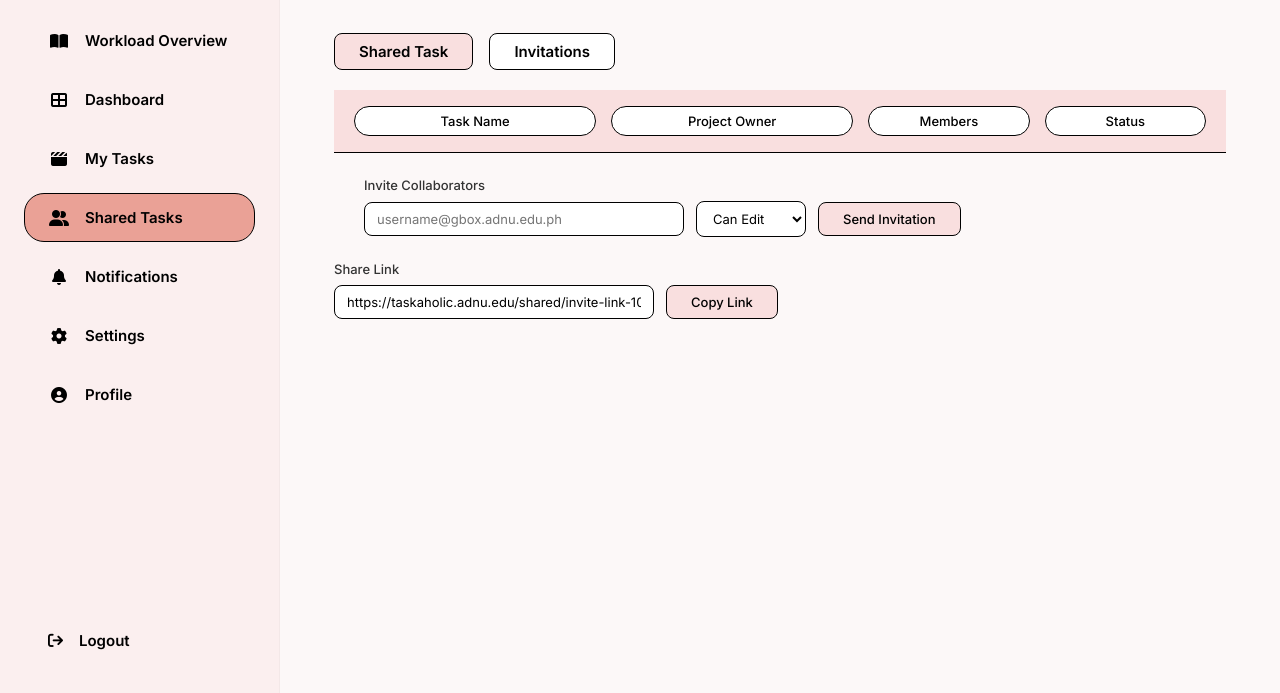
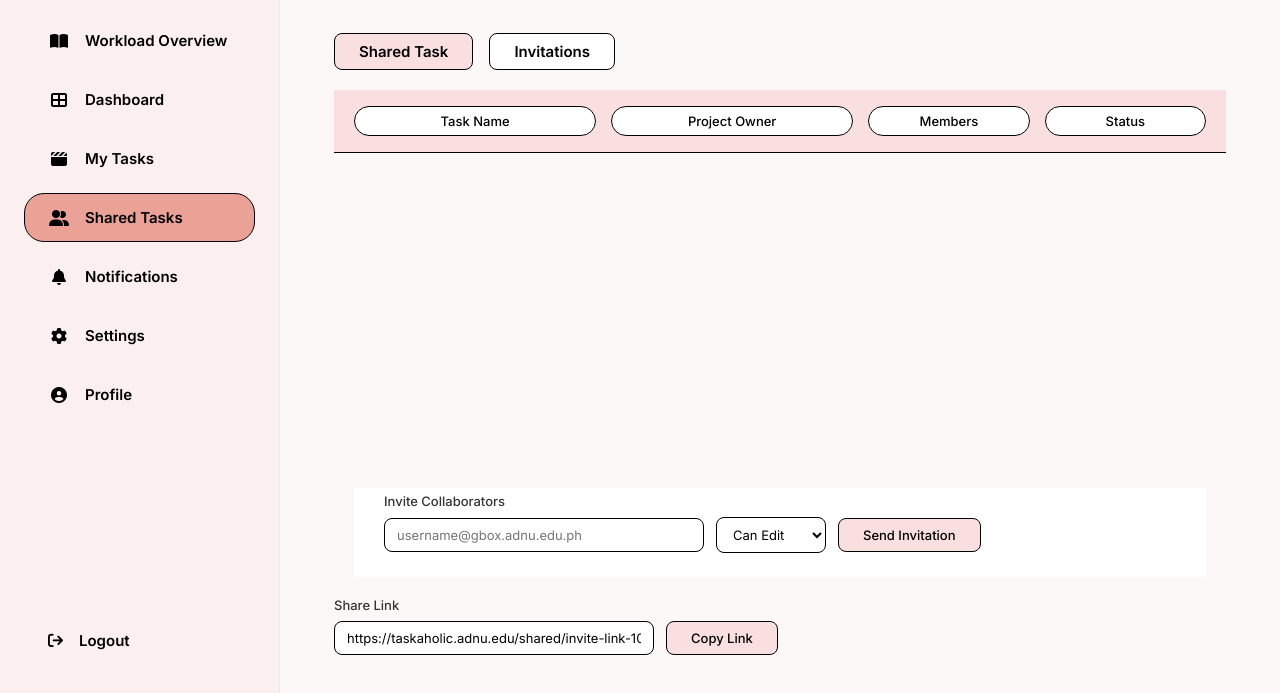
Before and after one commit to andreikristoffermanrique/Taskaholic, a website with bundled scripts: page app/shared_task.html in a window 1280 px wide. Shown: the part 101-794 px from the top of the page. Built offline with nearby package versions, Linux system fonts and the light colour scheme; no server answers; a web font is replaced by a local one.

Commit message:
updated shared_task.html

```diff
--- a/app/shared_task.html
+++ b/app/shared_task.html
@@ -31,6 +31,35 @@
 
         .shared-task-row:hover {
             background-color: #FAF5F5;
+        }
+
+/* Update these in your style.css */
+.shared-page-container {
+    display: flex;
+    flex-direction: column;
+    padding: 20px;
+    height: auto; /* Change from 100vh to auto so it flows naturally */
+}
+
+#view-shared-tasks {
+    flex: 1;
+    min-height: 200px; /* IMPORTANT: Keeps the area visible even with 0 tasks */
+    overflow-y: auto;
+}
+
+#sharedBoardContent {
+    min-height: 50px; /* Ensures the area exists even if empty */
+    width: 100%;
+}
+
+#sharedBoardFooter {
+    /* Reduce this value to move the footer HIGHER (closer to tasks) */
+    margin-top: -130px;
+
+    /* Reduce padding-top to make the space inside the footer smaller */
+    padding-top: 5px;
+
+    background: #ffffff;
 }
 
         /* Column Specific Text Alignments to Lock Under Pill Centers */
@@ -169,6 +198,12 @@
     <div id="invitations-list" style="display: flex; flex-direction: column; gap: 15px;"></div>
 </div>
 
+<div class="shared-page-container">
+
+    <div id="view-shared-tasks">
+        <div id="sharedBoardContent"></div>
+    </div>
+
     <div class="shared-board-footer" id="sharedBoardFooter">
         <div class="share-action-row">
             <label>Invite Collaborators</label>
@@ -181,6 +216,8 @@
                 <button type="button" class="btn-share-action" id="quickInviteBtn">Send Invitation</button>
             </div>
         </div>
+    </div>
+
 </div>
 
                     <div class="share-action-row">
```
Lines whose indentation alone changed are shown as unchanged.
